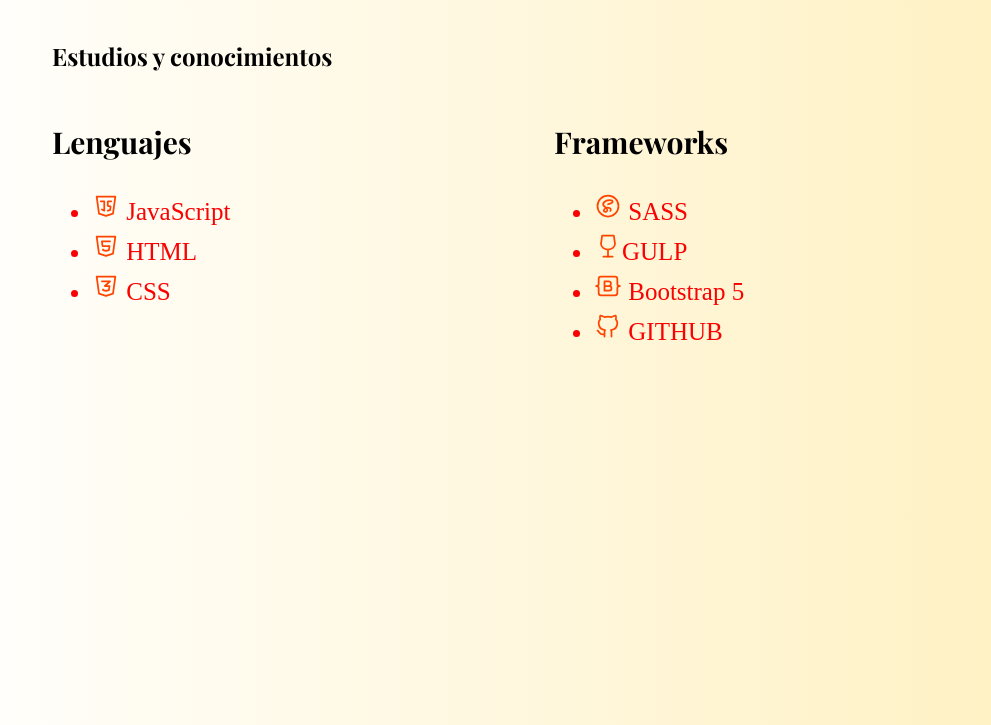
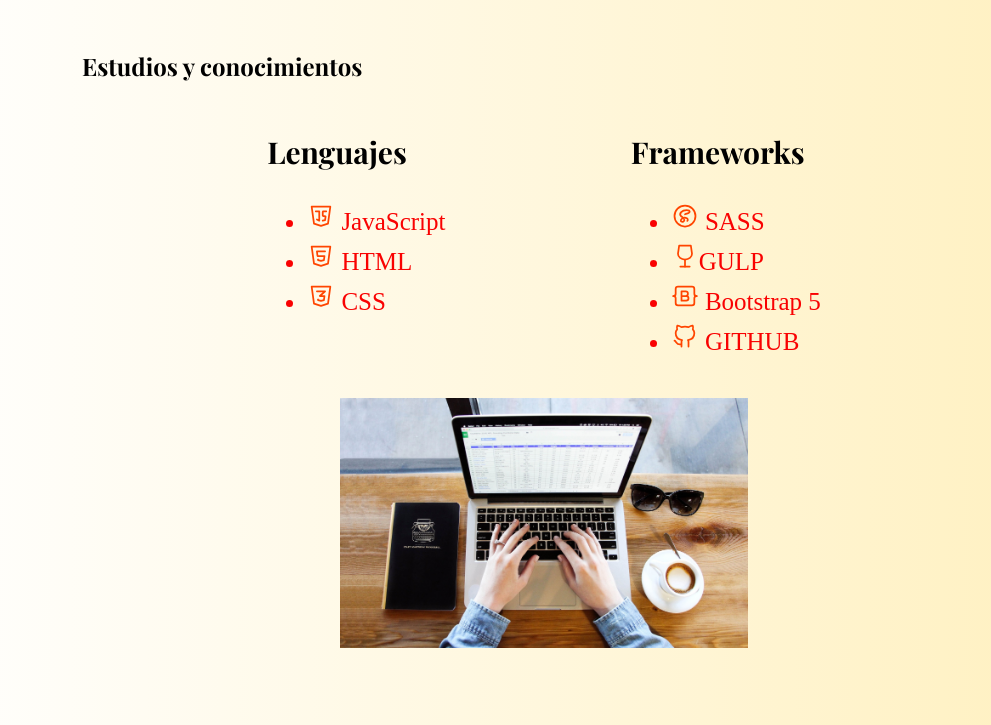
Before and after one commit to Cris1411/FrontEndCV, a plain HTML site: page index.html in a window 1280 px wide. Shown: the part 2280-3005 px from the top of the page, without its empty margins (96-1087 px from the left). Drawn offline with nearby package versions, Linux system fonts and the light colour scheme.

Commit message:
arreglos

```diff
--- a/index.html
+++ b/index.html
@@ -177,6 +177,10 @@
             </div> -->
         </article>
 
+        <div class="centImg">
+            <img class="imgNoteb" src="/img/notebook.jpg" alt="">
+        </div>
+
     </section>
 
     <section>
--- a/style/style.css
+++ b/style/style.css
@@ -165,15 +165,17 @@ p{
 
 /* EXPERIENCIA LABORAL */
 .laboral{
-    margin-top: 2rem;
+    margin: 0 auto;
     border-bottom: var(--secundario) solid;
 }
 
+@media (min-width: 768px) {
     .trabajoTop{
         display: grid;
         grid-template-columns: 3fr 2fr;
         align-items: center;
         gap: 3rem;
+    }
 }
 
 .imgLaboral img{
@@ -184,6 +186,7 @@ p{
 
 .trabajo{
     padding: 1rem;
+    margin: auto;
 }
 
 .trabajo h3{
@@ -192,16 +195,17 @@ p{
 
 /* SECTION CONOCIMIENTOS */
 .conocimientos{
-    margin: auto;
-    padding: 2rem;
+    margin: 5rem;
     border-bottom: var(--secundario) solid;
     height: 100vh;
+
 }
 
+@media (min-width: 768px) {
     .aprendizaje{
-    display: grid;
-    grid-template-columns: repeat(2, 1fr);
-    column-gap: 2rem;
+        display: flex;
+        justify-content: space-evenly;
+    }
 }
 
 .conocimientos h3{
@@ -212,6 +216,15 @@ p{
     font-size: 2.5rem;
     line-height: 4rem;
     color: rgb(249, 2, 2);
+}
+
+.centImg{
+    text-align: center;
+}
+.imgNoteb{
+    margin: 2rem;
+    height: 30rem;
+    padding-bottom: 5rem;
 }
 
 /* CONTACTO */
```
Lines whose indentation alone changed are shown as unchanged.
